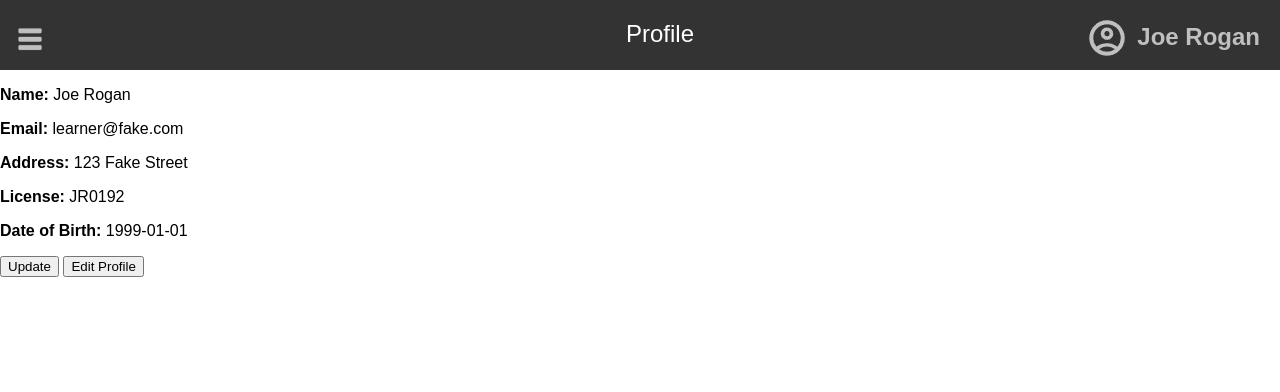
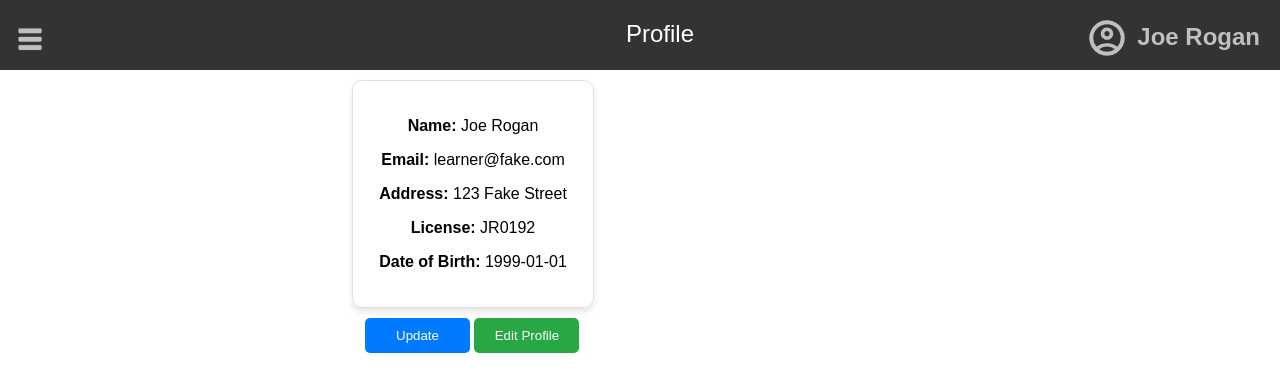
Before and after one commit to TheLastLaugh/TLDR, a PHP site: page /profile/profile.php in a window 1280 px wide. Shown: the top 392 px of the page. Run offline with PHP 8.4, Linux system fonts and the light colour scheme; a user stored in the database is signed in; data comes from the database, SQL or seed files in the repository.

Commit message:
added styling to the 'profile'page,verybasicfornow

```diff
--- a/profile/profile.php
+++ b/profile/profile.php
@@ -68,10 +68,10 @@ if ($user_type == 'instructor') {
 <body>
     <!-- include the menu bar -->
     <?php include_once "../inc/sidebar.inc.php"; ?>
-    <div id = "content">
+    <div id = "profile-content">
         <form id="editForm" action="update-profile.php" method="post">
             <!-- Name (can't edit) -->
-            <p><strong>Name:</strong> <?php echo htmlspecialchars($name); ?></p>
+            <p class="detail"><strong>Name:</strong> <?php echo htmlspecialchars($name); ?></p>
 
             <!-- Email -->
             <p class="detail"><strong>Email:</strong> <?php echo htmlspecialchars($email); ?></p>
@@ -88,10 +88,10 @@ if ($user_type == 'instructor') {
             </div>
 
             <!-- License (can't edit) -->
-            <p><strong>License:</strong> <?php echo htmlspecialchars($license); ?></p>
+            <p class="detail"><strong>License:</strong> <?php echo htmlspecialchars($license); ?></p>
 
             <!-- Date of Birth (can't edit) -->
-            <p><strong>Date of Birth:</strong> <?php echo htmlspecialchars($dob); ?></p>
+            <p class="detail"><strong>Date of Birth:</strong> <?php echo htmlspecialchars($dob); ?></p>
 
             <!-- Instructor Details -->
             <?php if ($user_type == 'instructor'): ?>
--- a/styles/styles.css
+++ b/styles/styles.css
@@ -155,3 +155,51 @@ body {
 .w3-center {
   text-align: center !important
 }
+
+/*profile page styling*/
+#profile-content {
+  width: 200px;
+  padding: 20px;
+  margin-top: 10px;
+  border: 1px solid #e0e0e0;
+  border-radius: 10px;
+  box-shadow: 0 4px 6px rgba(0, 0, 0, 0.1);
+  margin-left: 352px;
+}
+
+p.detail {
+  text-align: center;
+}
+
+input[type="submit"]  {
+  background-color: #007bff;
+  color: white;
+  padding: 10px 20px;
+  width: 105px;
+  border: none;
+  border-radius: 5px;
+  cursor: pointer;
+  margin-left: 365px;
+  margin-top: 10px;
+}
+input[type="submit"]:hover {
+  background-color: #0056b3;
+}
+#editButton {
+  background-color: #28a745;
+  color: white;
+  padding: 10px 20px;
+  width: 105px;
+  border: none;
+  border-radius: 5px;
+  cursor: pointer;
+
+}
+#editButton:hover {
+  background-color: #1e8d1e;
+}
+#container {
+  text-align: center;
+  margin: 20px auto;
+}
+/*end of profile page styles*/
```
